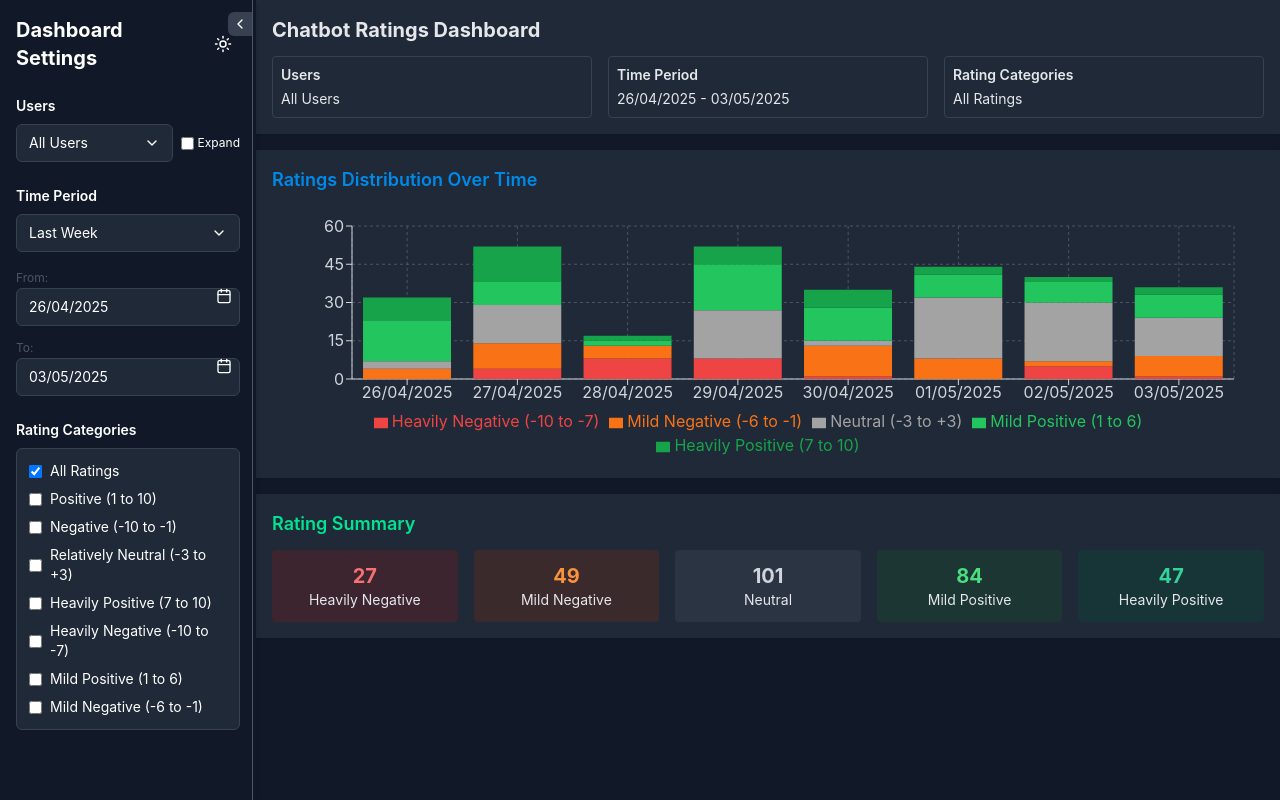
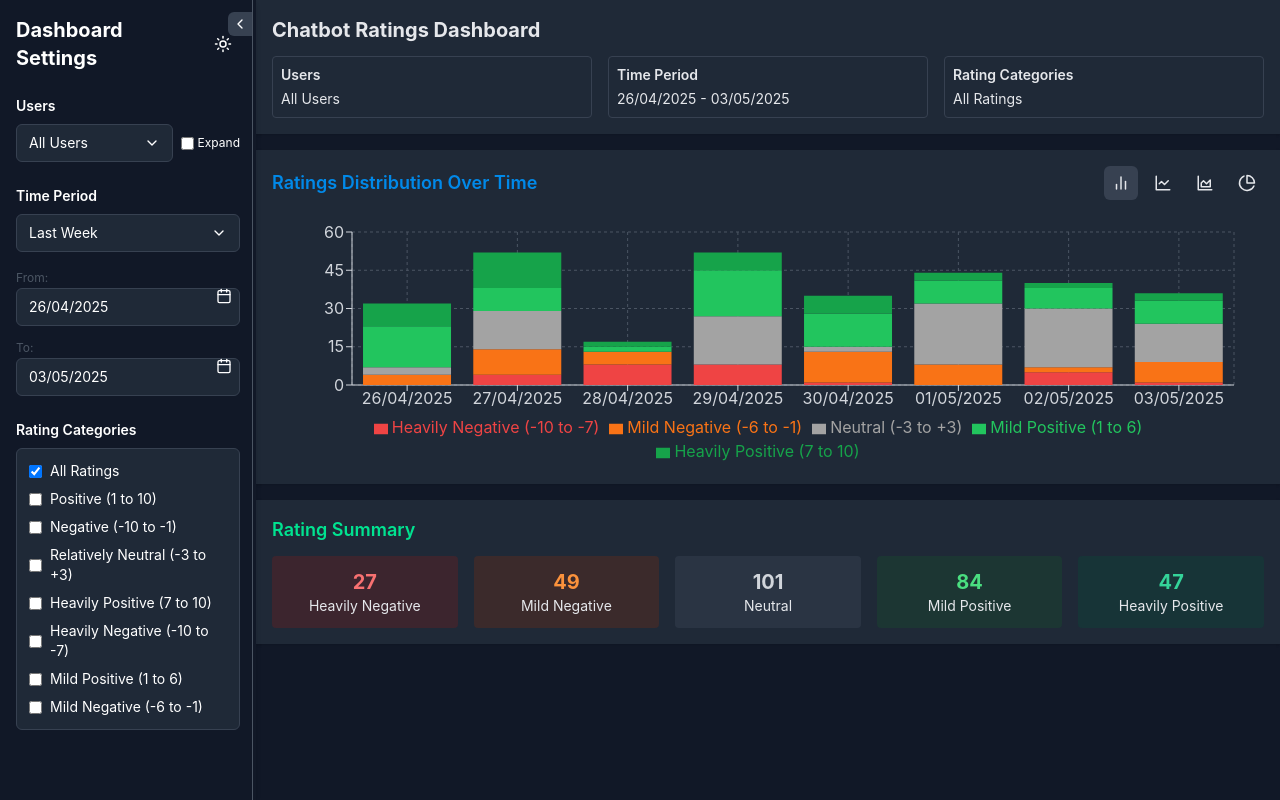
Before and after one commit to BikS2013/coders-test-001, a React (Vite) app: page / in a window 1280 px wide. Built offline with nearby package versions, Linux system fonts and the light colour scheme; the HTML template or start-up script is replaced by a standard one.

Commit message:
Add multiple chart types using Recharts: bar, line, area, and pie charts with selector

```diff
--- a/src/components/Dashboard.tsx
+++ b/src/components/Dashboard.tsx
@@ -1,6 +1,12 @@
 import React, { useState, useEffect, useRef } from 'react';
-import { ChevronDown, Calendar, ChevronLeft, ChevronRight, Moon, Sun, Users, Clock, Settings, BarChart2 } from 'lucide-react';
-import { BarChart, Bar, XAxis, YAxis, CartesianGrid, Tooltip, Legend, ResponsiveContainer } from 'recharts';
+import { ChevronDown, Calendar, ChevronLeft, ChevronRight, Moon, Sun, Users, Clock, Settings, BarChart2, LineChart as LineChartIcon, PieChart as PieChartIcon, AreaChart as AreaChartIcon } from 'lucide-react';
+import {
+  BarChart, Bar,
+  LineChart, Line,
+  AreaChart, Area,
+  PieChart, Pie, Cell,
+  XAxis, YAxis, CartesianGrid, Tooltip, Legend, ResponsiveContainer
+} from 'recharts';
 
 // Define types
 interface User {
@@ -68,6 +74,9 @@ export default function Dashboard() {
     { id: 'mild_negative', name: 'Mild Negative (-6 to -1)', min: -6, max: -1 },
   ];
 
+  // Define chart types
+  type ChartType = 'bar' | 'line' | 'area' | 'pie';
+
   // State variables
   const [expandUsers, setExpandUsers] = useState<boolean>(false);
   const [selectedUsers, setSelectedUsers] = useState<(number | string)[]>([...allUsers.map(u => u.id), 'all']);
@@ -91,6 +100,7 @@ export default function Dashboard() {
     const savedTheme = localStorage.getItem('darkMode');
     return savedTheme !== null ? savedTheme === 'true' : true;
   });
+  const [chartType, setChartType] = useState<ChartType>('bar');
 
   // Helper function to subtract days from a date
   function subtractDays(date: Date, days: number): Date {
@@ -634,10 +644,51 @@ export default function Dashboard() {
           </div>
         </div>
 
-        {/* Bar Chart Panel */}
+        {/* Chart Panel with Type Selector */}
         <div className={`${isDarkMode ? 'bg-gray-800' : 'bg-white'} p-4 shadow inset-shadow-xs mb-4`}>
-          <h2 className="text-lg font-semibold mb-3 text-primary">Ratings Distribution Over Time</h2>
+          <div className="flex justify-between items-center mb-3">
+            <h2 className="text-lg font-semibold text-primary">Ratings Distribution Over Time</h2>
+            <div className="flex space-x-2">
+              <button
+                onClick={() => setChartType('bar')}
+                className={`p-2 rounded-md ${chartType === 'bar'
+                  ? (isDarkMode ? 'bg-gray-700' : 'bg-gray-200')
+                  : (isDarkMode ? 'hover:bg-gray-700' : 'hover:bg-gray-100')}`}
+                title="Bar Chart"
+              >
+                <BarChart2 size={18} />
+              </button>
+              <button
+                onClick={() => setChartType('line')}
+                className={`p-2 rounded-md ${chartType === 'line'
+                  ? (isDarkMode ? 'bg-gray-700' : 'bg-gray-200')
+                  : (isDarkMode ? 'hover:bg-gray-700' : 'hover:bg-gray-100')}`}
+                title="Line Chart"
+              >
+                <LineChartIcon size={18} />
+              </button>
+              <button
+                onClick={() => setChartType('area')}
+                className={`p-2 rounded-md ${chartType === 'area'
+                  ? (isDarkMode ? 'bg-gray-700' : 'bg-gray-200')
+                  : (isDarkMode ? 'hover:bg-gray-700' : 'hover:bg-gray-100')}`}
+                title="Area Chart"
+              >
+                <AreaChartIcon size={18} />
+              </button>
+              <button
+                onClick={() => setChartType('pie')}
+                className={`p-2 rounded-md ${chartType === 'pie'
+                  ? (isDarkMode ? 'bg-gray-700' : 'bg-gray-200')
+                  : (isDarkMode ? 'hover:bg-gray-700' : 'hover:bg-gray-100')}`}
+                title="Pie Chart"
+              >
+                <PieChartIcon size={18} />
+              </button>
+            </div>
+          </div>
           <div className="h-64">
+            {chartType === 'bar' && (
               <ResponsiveContainer width="100%" height="100%">
                 <BarChart
                   data={chartData}
@@ -655,6 +706,102 @@ export default function Dashboard() {
                   <Bar dataKey="heavily_positive" stackId="stack" name="Heavily Positive (7 to 10)" fill="#16a34a" />
                 </BarChart>
               </ResponsiveContainer>
+            )}
+
+            {chartType === 'line' && (
+              <ResponsiveContainer width="100%" height="100%">
+                <LineChart
+                  data={chartData}
+                  margin={{ top: 20, right: 30, left: 20, bottom: 5 }}
+                >
+                  <CartesianGrid strokeDasharray="3 3" stroke={isDarkMode ? "#4b5563" : "#e5e7eb"} />
+                  <XAxis dataKey="date" stroke={isDarkMode ? "#d1d5db" : "#374151"} />
+                  <YAxis stroke={isDarkMode ? "#d1d5db" : "#374151"} />
+                  <Tooltip contentStyle={isDarkMode ? { backgroundColor: '#1f2937', border: '1px solid #374151', color: '#f9fafb' } : undefined} />
+                  <Legend wrapperStyle={isDarkMode ? { color: '#f9fafb' } : undefined} />
+                  <Line type="monotone" dataKey="heavily_negative" name="Heavily Negative (-10 to -7)" stroke="#ef4444" strokeWidth={2} dot={{ r: 4 }} activeDot={{ r: 6 }} />
+                  <Line type="monotone" dataKey="mild_negative" name="Mild Negative (-6 to -1)" stroke="#f97316" strokeWidth={2} dot={{ r: 4 }} activeDot={{ r: 6 }} />
+                  <Line type="monotone" dataKey="neutral" name="Neutral (-3 to +3)" stroke="#a3a3a3" strokeWidth={2} dot={{ r: 4 }} activeDot={{ r: 6 }} />
+                  <Line type="monotone" dataKey="mild_positive" name="Mild Positive (1 to 6)" stroke="#22c55e" strokeWidth={2} dot={{ r: 4 }} activeDot={{ r: 6 }} />
+                  <Line type="monotone" dataKey="heavily_positive" name="Heavily Positive (7 to 10)" stroke="#16a34a" strokeWidth={2} dot={{ r: 4 }} activeDot={{ r: 6 }} />
+                </LineChart>
+              </ResponsiveContainer>
+            )}
+
+            {chartType === 'area' && (
+              <ResponsiveContainer width="100%" height="100%">
+                <AreaChart
+                  data={chartData}
+                  margin={{ top: 20, right: 30, left: 20, bottom: 5 }}
+                >
+                  <CartesianGrid strokeDasharray="3 3" stroke={isDarkMode ? "#4b5563" : "#e5e7eb"} />
+                  <XAxis dataKey="date" stroke={isDarkMode ? "#d1d5db" : "#374151"} />
+                  <YAxis stroke={isDarkMode ? "#d1d5db" : "#374151"} />
+                  <Tooltip contentStyle={isDarkMode ? { backgroundColor: '#1f2937', border: '1px solid #374151', color: '#f9fafb' } : undefined} />
+                  <Legend wrapperStyle={isDarkMode ? { color: '#f9fafb' } : undefined} />
+                  <Area type="monotone" dataKey="heavily_negative" name="Heavily Negative (-10 to -7)" stackId="1" fill="#ef4444" stroke="#ef4444" fillOpacity={0.8} />
+                  <Area type="monotone" dataKey="mild_negative" name="Mild Negative (-6 to -1)" stackId="1" fill="#f97316" stroke="#f97316" fillOpacity={0.8} />
+                  <Area type="monotone" dataKey="neutral" name="Neutral (-3 to +3)" stackId="1" fill="#a3a3a3" stroke="#a3a3a3" fillOpacity={0.8} />
+                  <Area type="monotone" dataKey="mild_positive" name="Mild Positive (1 to 6)" stackId="1" fill="#22c55e" stroke="#22c55e" fillOpacity={0.8} />
+                  <Area type="monotone" dataKey="heavily_positive" name="Heavily Positive (7 to 10)" stackId="1" fill="#16a34a" stroke="#16a34a" fillOpacity={0.8} />
+                </AreaChart>
+              </ResponsiveContainer>
+            )}
+
+            {chartType === 'pie' && (
+              <ResponsiveContainer width="100%" height="100%">
+                <PieChart margin={{ top: 20, right: 30, left: 20, bottom: 5 }}>
+                  <Tooltip contentStyle={isDarkMode ? { backgroundColor: '#1f2937', border: '1px solid #374151', color: '#f9fafb' } : undefined} />
+                  <Legend wrapperStyle={isDarkMode ? { color: '#f9fafb' } : undefined} />
+                  <Pie
+                    data={[
+                      {
+                        name: "Heavily Negative (-10 to -7)",
+                        value: chartData.reduce((sum, item) => sum + item.heavily_negative, 0),
+                        color: "#ef4444"
+                      },
+                      {
+                        name: "Mild Negative (-6 to -1)",
+                        value: chartData.reduce((sum, item) => sum + item.mild_negative, 0),
+                        color: "#f97316"
+                      },
+                      {
+                        name: "Neutral (-3 to +3)",
+                        value: chartData.reduce((sum, item) => sum + item.neutral, 0),
+                        color: "#a3a3a3"
+                      },
+                      {
+                        name: "Mild Positive (1 to 6)",
+                        value: chartData.reduce((sum, item) => sum + item.mild_positive, 0),
+                        color: "#22c55e"
+                      },
+                      {
+                        name: "Heavily Positive (7 to 10)",
+                        value: chartData.reduce((sum, item) => sum + item.heavily_positive, 0),
+                        color: "#16a34a"
+                      }
+                    ]}
+                    cx="50%"
+                    cy="50%"
+                    labelLine={false}
+                    outerRadius={80}
+                    fill="#8884d8"
+                    dataKey="value"
+                    nameKey="name"
+                  >
+                    {[
+                      { name: "Heavily Negative (-10 to -7)", color: "#ef4444" },
+                      { name: "Mild Negative (-6 to -1)", color: "#f97316" },
+                      { name: "Neutral (-3 to +3)", color: "#a3a3a3" },
+                      { name: "Mild Positive (1 to 6)", color: "#22c55e" },
+                      { name: "Heavily Positive (7 to 10)", color: "#16a34a" }
+                    ].map((entry, index) => (
+                      <Cell key={`cell-${index}`} fill={entry.color} />
+                    ))}
+                  </Pie>
+                </PieChart>
+              </ResponsiveContainer>
+            )}
           </div>
         </div>
 
```
Lines whose indentation alone changed are shown as unchanged.
